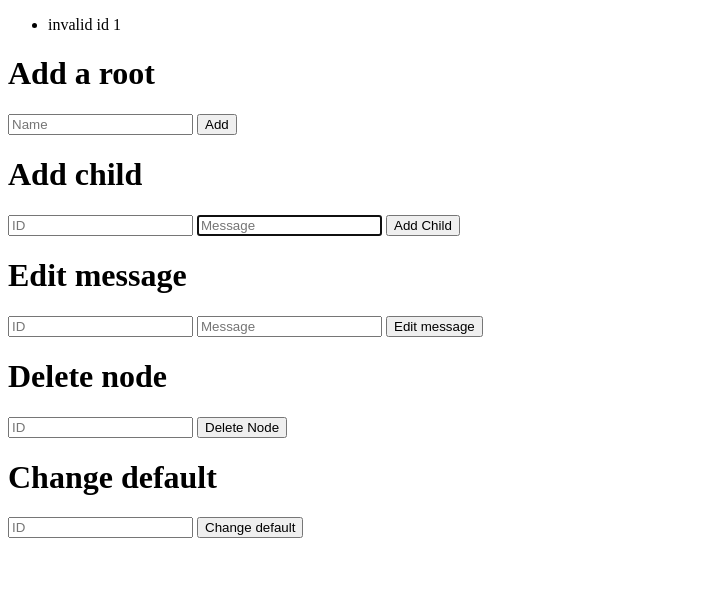
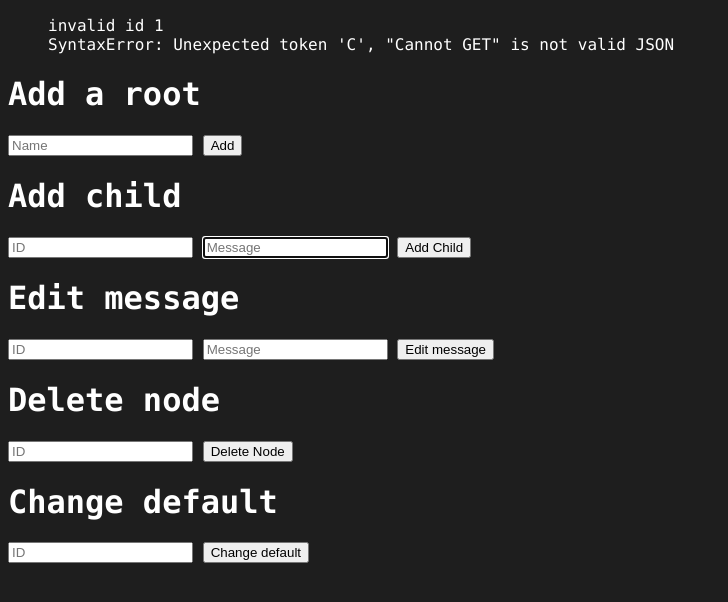
Before and after one commit to smurphnerd/CS50-butterfly-effect, a Flask app: page / in a window 1280 px wide. Shown: the top 602 px of the page, without its empty margins (0-728 px from the left). Run offline with Flask 2, Linux system fonts and the light colour scheme; a user stored in the database is signed in; some libraries are stand-ins or nearby versions.

Commit message:
Finish Json logic, start styling

```diff
--- a/app.py
+++ b/app.py
@@ -92,7 +92,7 @@ def index():
     else:
         bfly.init_json(None)
 
-    return render_template('index.html')
+    return render_template('index.html', user_id = session['user_id'])
 
 
 @app.route('/register/', methods=['GET', 'POST'])
@@ -160,6 +160,10 @@ def login():
         else:
             session.permanent = True
             session['user_id'] = rows[0]['id']
+            roots = db.execute('SELECT id FROM nodes WHERE user_id = ? AND root_node = 1', session['user_id'])
+            # Change the default root to the latest root
+            if len(roots) >= 1:
+                session['root_id'] = roots[-1]['id']
 
             # Access to index page
             return redirect('/')
--- a/bfly.py
+++ b/bfly.py
@@ -68,7 +68,7 @@ def delete_node(node_id):
 # Convert a root to a json file
 def init_json(node_id):
     # Get file name
-    file = 'user' + str(session['user_id']) + '.json'
+    file = 'static/user_data/user' + str(session['user_id']) + '.json'
 
     if node_id == None:
         open(file, 'w').close()
--- /dev/null
+++ b/static/index.js
@@ -0,0 +1,49 @@
+const element = document.querySelector('ul');
+const user = document.getElementById('user-id').innerHTML;
+console.log(user);
+fetch("static/user_data/user" + user + ".json").then(async response => {
+    response = await response.json();
+    displayTree(response);
+
+    // https://www.w3schools.com/howto/tryit.asp?filename=tryhow_js_treeview
+    var toggler = document.getElementsByClassName("caret");
+    var i;
+    let len = toggler.length
+
+    for (i = 0; i < len; i++) {
+        toggler[i].addEventListener("click", function () {
+            this.parentElement.querySelector(".nested").classList.toggle("active");
+            this.classList.toggle("caret-down");
+        });
+    }
+})
+    .catch(error => {
+        element.innerHTML += `${error}`;
+    });
+
+
+function displayTree(response, parent = element) {
+    // Create a node and assign it to its parent
+    const node = document.createElement('li');
+    node.innerHTML = `${response['id']} ${response['message']}`;
+    parent.appendChild(node)
+
+    // If the node has children, recursively add them
+    if (response['children']) {
+        // Create a new list inside the current node
+        const caret = document.createElement('span');
+        caret.className = 'caret';
+        node.prepend(caret);
+
+        const newRoot = document.createElement('ul');
+        newRoot.className = 'nested';
+        node.appendChild(newRoot)
+        // Add each child to the new node
+        for (child of response['children']) {
+            console.log(child['id']);
+            displayTree(child, newRoot);
+        }
+    }
+    return
+}
+// https://www.developer.com/design/creating-a-tree-diagram-with-d3-js/
--- a/static/styles.css
+++ b/static/styles.css
@@ -0,0 +1,54 @@
+/* Default layout */
+body {
+  background-color: #1e1e1e;
+  font-family: Consolas, monaco, monospace;
+  color: #fff;
+}
+
+header {
+
+}
+
+
+
+
+/* Tree view for node list */
+/* https://www.w3schools.com/howto/tryit.asp?filename=tryhow_js_treeview */
+
+ul, #myUL {
+  list-style-type: none;
+}
+
+#myUL {
+  margin: 0;
+  padding: 0;
+}
+
+.caret {
+  cursor: pointer;
+  -webkit-user-select: none; /* Safari 3.1+ */
+  -moz-user-select: none; /* Firefox 2+ */
+  -ms-user-select: none; /* IE 10+ */
+  user-select: none;
+}
+
+.caret::before {
+  content: "\25B6";
+  color: black;
+  display: inline-block;
+  margin-right: 6px;
+}
+
+.caret-down::before {
+  -ms-transform: rotate(90deg); /* IE 9 */
+  -webkit-transform: rotate(90deg); /* Safari */'
+  transform: rotate(90deg);
+}
+
+.nested {
+  display: none;
+}
+
+.active {
+  display: block;
+}
--- a/templates/index.html
+++ b/templates/index.html
@@ -1,10 +1,16 @@
 {% extends "layout.html" %}
+
+{% block script %}
+<script src="static/index.js" defer></script>
+{% endblock script %}
 
 {% block title %}
 Home
 {% endblock %}
 
 {% block body %}
+<!-- Pass the user_id to the js file -->
+<p id="user-id" style="display: none;">{{ user_id }}</p>
 <h1>Add a root</h1>
 <form action="/" method="post">
     <input autocomplete="off" name="message" placeholder="Name" type="text" required>
@@ -37,4 +43,5 @@ Home
     <button name="root-session" type="submit">Change default</button>
 </form>
 
+<ul id="myUL"></ul>
 {% endblock %}
--- a/templates/layout.html
+++ b/templates/layout.html
@@ -6,6 +6,9 @@
   <meta charset="utf-8" />
   <meta name="viewport" content="initial-scale=1, width=device-width" />
   <link href="/static/styles.css" rel="stylesheet" />
+  <script src="https://d3js.org/d3.v7.min.js"></script>
+  {% block script %}
+  {% endblock script %}
   <title>Butterfly Effect: {% block title %}{% endblock %}</title>
   {% with errors = get_flashed_messages() %}
   {% if errors %}
@@ -19,6 +22,7 @@
 </head>
 
 <body>
+  <header></header>
   {% block body %}{% endblock %}
 </body>
 
```
Also changed, not shown: butterfly-effect.db.
